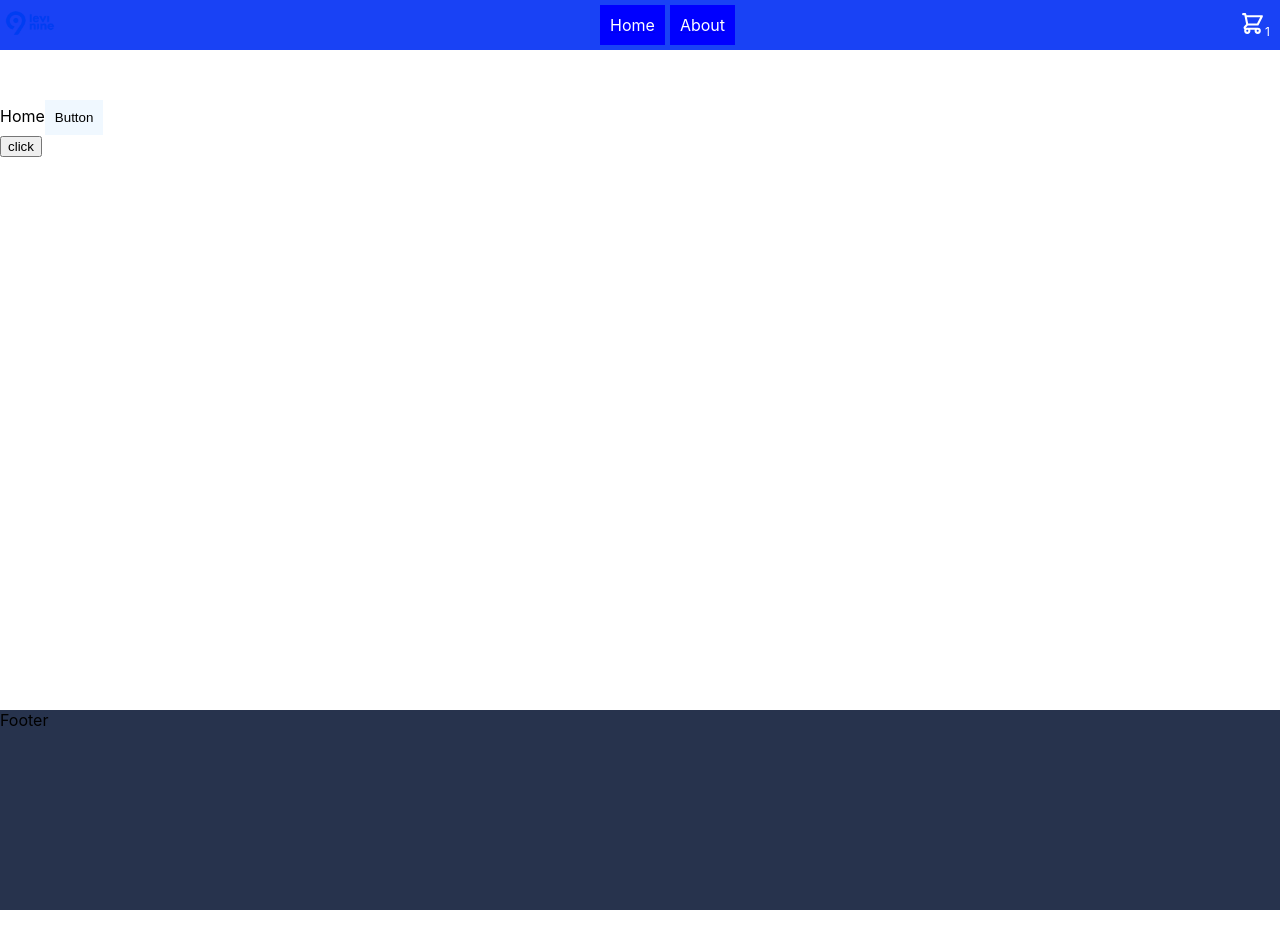
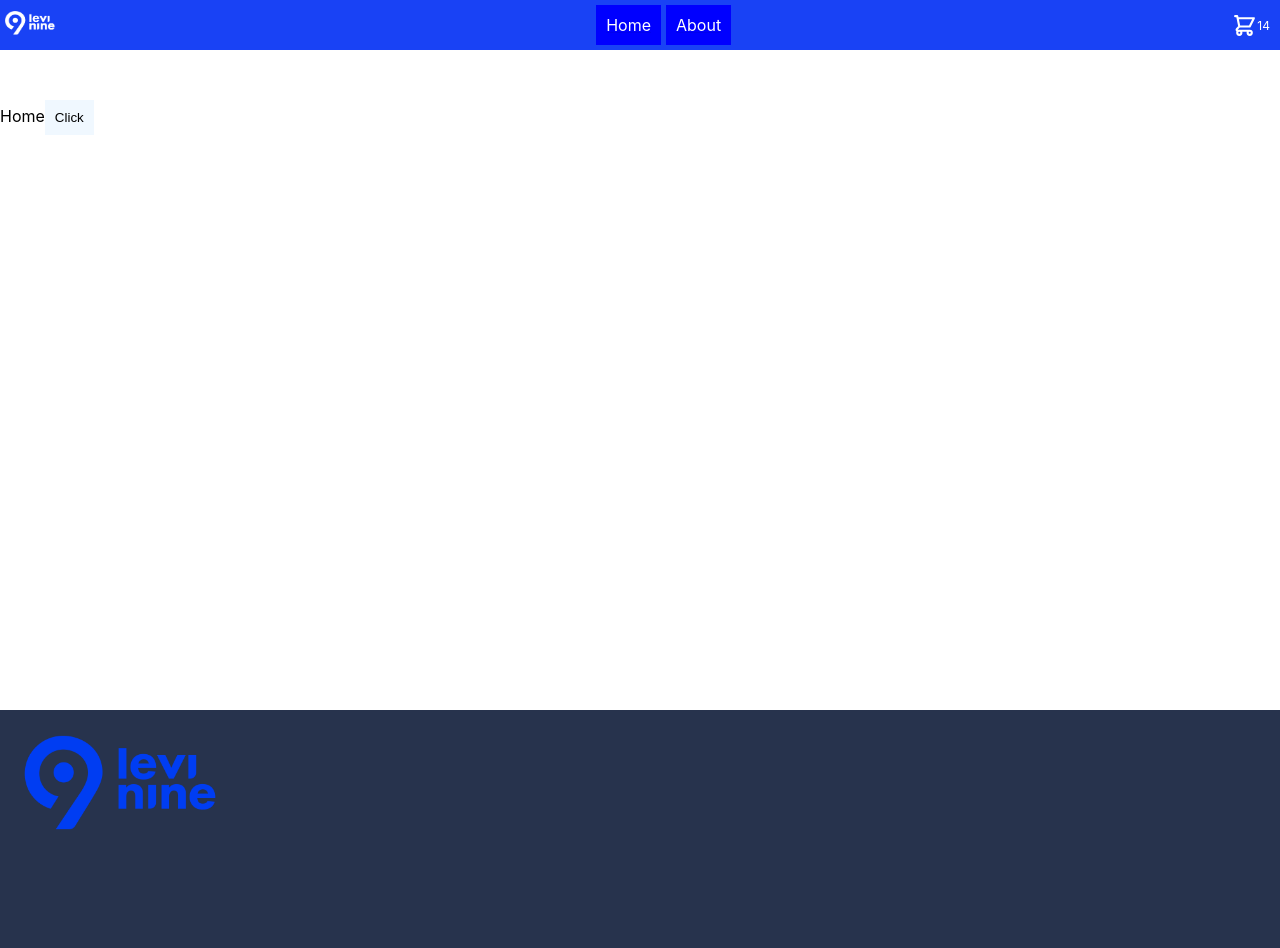
Before and after one commit to MNovakovich/-levi9-react-starter-theme, a React (Create React App) app: page / in a window 1280 px wide. Before the commit the page ends 910 px from the top, so only its background shows below. Built offline with nearby package versions, Linux system fonts and the light colour scheme.

Commit message:
utils and button example

```diff
--- a/src/App.tsx
+++ b/src/App.tsx
@@ -1,5 +1,3 @@
-import React from 'react';
-import Button from 'components/Button';
 import { Routes, Route } from 'react-router-dom';
 import Home from 'pages/home/Home';
 import AboutUs from 'pages/about-us/AboutUs';
--- a/src/components/Button/Button.tsx
+++ b/src/components/Button/Button.tsx
@@ -1,11 +1,20 @@
-import React, { memo} from 'react'
-import styles from './styles.module.css';
+import React, { ReactNode } from 'react';
+import { classNames } from '../../utils'
+ import styles from  './styles.module.css';
 
-const Button = () => {
+interface IProps {
+  className?:string;
+  children: ReactNode,
+  // All other props
+  [x:string]: any;
+}
+const Button:React.FC<IProps> = ({ children, className='', ...props}) => {
+  const classes = classNames(styles.btn, className)
+  return (
+    <button className={classes} {...props}>
+       { children }
+    </button>
+  )
+}
 
-  return (
-    <button className={styles.btn}>Button</button>
-  )
-};
-
-export default memo(Button);
+export default Button;
--- a/src/components/CartBadge/CarBadge.tsx
+++ b/src/components/CartBadge/CarBadge.tsx
@@ -1,10 +1,11 @@
 import React, { memo } from 'react'
 import styles from './styles.module.css';
+
 const CarBadge = () => {
   return (
      <span className={styles.cart_badge}>
         <svg className={styles.cart_icon} fill="none" stroke="currentColor" viewBox="0 0 24 24" xmlns="http://www.w3.org/2000/svg"><path strokeLinecap="round" strokeLinejoin="round" strokeWidth={2} d="M3 3h2l.4 2M7 13h10l4-8H5.4M7 13L5.4 5M7 13l-2.293 2.293c-.63.63-.184 1.707.707 1.707H17m0 0a2 2 0 100 4 2 2 0 000-4zm-8 2a2 2 0 11-4 0 2 2 0 014 0z" /></svg>
-         <span className={styles.cart_items_number}>1</span>
+         <span className={styles.cart_items_number}>14</span>
     </span>
   )
 }
--- a/src/components/CartBadge/styles.module.css
+++ b/src/components/CartBadge/styles.module.css
@@ -1,8 +1,10 @@
 .cart_badge {
-
+    display: flex;
+    align-items: center;
     border-radius: 50px;
     height: fit-content;
     padding: 5px;
+    cursor: pointer;
 }
 .cart_icon {
     height: 25px;
--- a/src/components/Footer/Footer.tsx
+++ b/src/components/Footer/Footer.tsx
@@ -1,8 +1,12 @@
 import React from 'react'
 import styles from './styles.module.css';
+import logo from '../../assets/images/LogoLevi.png';
+
 const Footer = () => {
   return (
-    <footer className={styles.footer}>Footer</footer>
+    <footer className={styles.footer}>
+       <img src={logo} alt="logo" width="200" />
+    </footer>
   )
 }
 
--- a/src/components/Footer/styles.module.css
+++ b/src/components/Footer/styles.module.css
@@ -1,4 +1,5 @@
 .footer {
+    padding:20px;
     background-color: #27334d;
     min-height: 200px;
 }
--- a/src/components/Header/Header.tsx
+++ b/src/components/Header/Header.tsx
@@ -2,7 +2,7 @@ import CartBadge from 'components/CartBadge';
 import React from 'react'
 import styles from './styles.module.css';
 import { Link } from 'react-router-dom';
-import logo from '../../assets/images/LogoLevi.png';
+import logo from '../../assets/images/logo_transparent.png';
 
 export const Header = () => {
   return (
--- a/src/pages/home/Home.tsx
+++ b/src/pages/home/Home.tsx
@@ -10,10 +10,10 @@ const Home = () => {
   return (
     <AppLayout>
         Home
-        <Button /> <br />
-        <button onClick={() =>{
+        <Button onClick={() =>{
             setItem(!item);
-        }}>click</button>
+        }}> Click</Button><br />
+
     </AppLayout>
   )
 }
--- /dev/null
+++ b/src/utils/classNames.ts
@@ -0,0 +1,19 @@
+
+type ObjectType = {[key: string]: boolean};
+function classNames(...classes:(string | ObjectType  )[]) {
+    if(classes.length === 0) return '';
+     return classes.map(item => {
+        if(typeof item === 'string') return item;
+        if(typeof item === 'object')  {
+            let res = '';
+            for (const [key, value] of Object.entries(item)) {
+                if(value) {
+                    res +=  key + ' ';
+                }
+              }
+              return res.trim();
+        }
+        return '';
+     }).join(' ').trim();
+}
+export default classNames;
--- /dev/null
+++ b/src/utils/index.ts
@@ -0,0 +1,4 @@
+/**
+ * Export all utils
+ */
+export { default as classNames } from './classNames';
```
Also changed, not shown: src/assets/images/logo_transparent.png (added).
